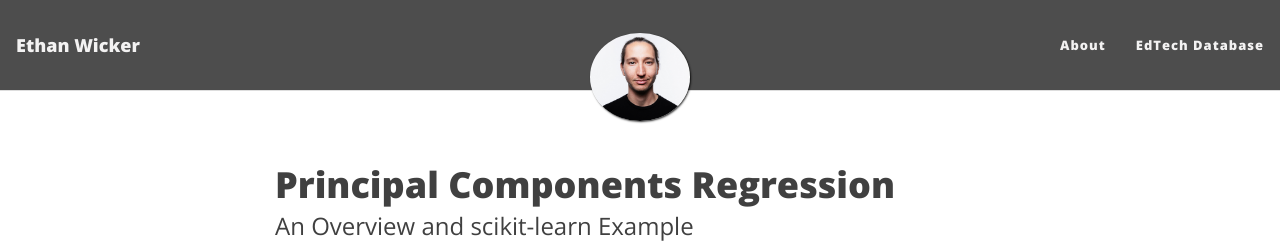
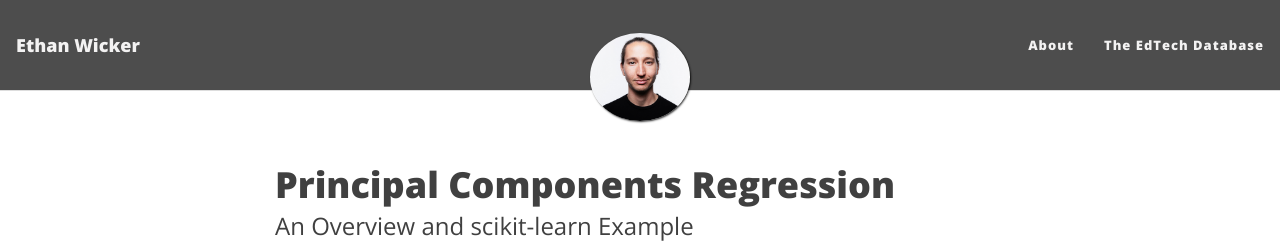
Before and after one commit to ethanwicker/ethanwicker.github.io, a Jekyll site: the page built from index.html, in a window 1280 px wide. Shown: the top 243 px of the page. Built offline with Jekyll 4.4.1, drawn with Linux system fonts in a browser that asks for light colours; nearby versions of some CDN libraries; the list of posts is cut into pages by our own code.

Commit message:
Update _config.yml

```diff
--- a/_config.yml
+++ b/_config.yml
@@ -15,7 +15,7 @@ author: Ethan Wicker
 
 navbar-links:
   About: "about"
-  EdTech Database: edtech_database
+  The EdTech Database: edtech_database
 
 # --- Logo --- #
 
```
